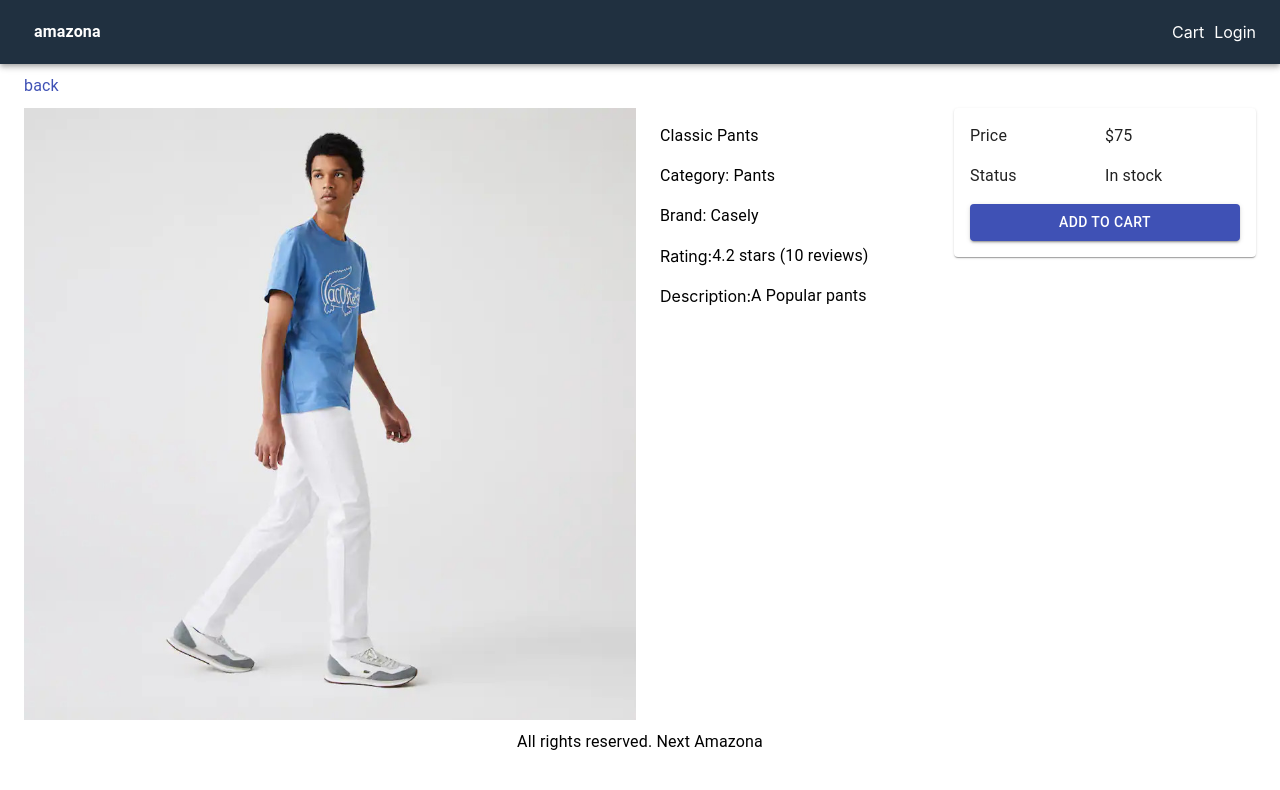
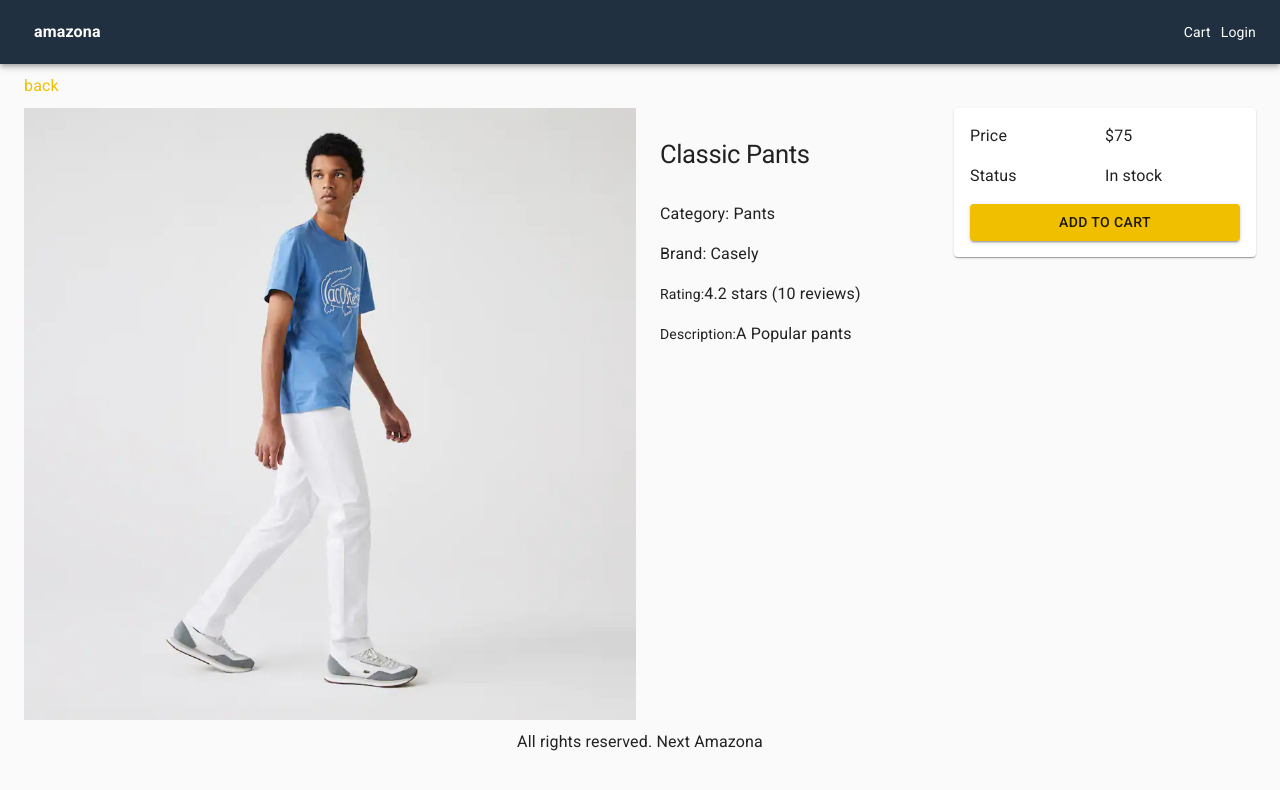
Before and after one commit to GuiSandoval/ecommerce-amazona, a Next.js app: page /product/classic-shirt in a window 1280 px wide. Shown: the top 790 px of the page. Built offline with nearby package versions, Linux system fonts and the light colour scheme.

Commit message:
chore ✨: Create Theme Desingn

```diff
--- a/src/components/Layout.tsx
+++ b/src/components/Layout.tsx
@@ -8,6 +8,9 @@
   Typography,
   Container,
   Link,
+  createTheme,
+  ThemeProvider,
+  CssBaseline,
 } from "@material-ui/core";
 import useStyles from "../utils/styles";
 
@@ -18,6 +21,32 @@
 }
 
 const Layout: NextPage<IPropsLayout> = ({ title, description, children }) => {
+  const theme = createTheme({
+    typography: {
+      h1: {
+        fontSize: "1.6rem",
+        fontWeight: 400,
+        margin: "1rem 0",
+      },
+      h2: {
+        fontSize: "1.4rem",
+        fontWeight: 400,
+        margin: "1rem 0",
+      },
+      body1: {
+        fontWeight: "normal",
+      },
+    },
+    palette: {
+      type: "light",
+      primary: {
+        main: "#f0c000",
+      },
+      secondary: {
+        main: "#208080",
+      },
+    },
+  });
   const classes = useStyles();
 
   return (
@@ -26,6 +55,8 @@
         <title>{title ? `${title} - Next Amazona` : "Next Amazona"}</title>
         {description && <meta name="description" content={description} />}
       </Head>
+      <ThemeProvider theme={theme}>
+        <CssBaseline />
         <AppBar position="static" className={classes.navbar}>
           <Toolbar>
             <NextLink href="/" passHref>
@@ -48,6 +79,7 @@
         <footer className={classes.footer}>
           <Typography>All rights reserved. Next Amazona</Typography>
         </footer>
+      </ThemeProvider>
     </div>
   );
 };
--- a/src/pages/_document.tsx
+++ b/src/pages/_document.tsx
@@ -6,7 +6,12 @@
   render() {
     return (
       <Html lang="pt-br">
-        <Head />
+        <Head>
+          <link
+            rel="stylesheet"
+            href="https://fonts.googleapis.com/css?family=Roboto:300,400,500,700&display=swap"
+          />
+        </Head>
         <body>
           <Main />
           <NextScript />
--- a/src/pages/product/[slug].tsx
+++ b/src/pages/product/[slug].tsx
@@ -51,7 +51,9 @@
         <Grid item md={3} xs={12}>
           <List>
             <ListItem>
-              <Typography component="h1">{product.name}</Typography>
+              <Typography component="h1" variant="h1">
+                {product.name}
+              </Typography>
             </ListItem>
             <ListItem>
               <Typography>Category: {product.category}</Typography>
```
Lines whose indentation alone changed are shown as unchanged.
